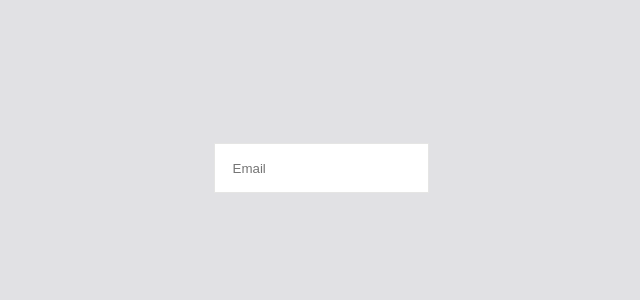
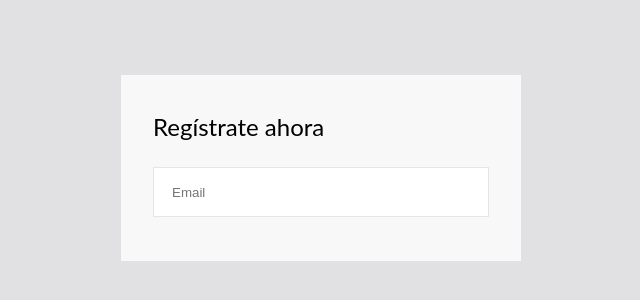
Before and after one commit to eddyriv3ra/uber-form, a React (Create React App) app: page / in a window 1280 px wide. Shown: the part 232-532 px from the top of the page, without its empty margins (319-959 px from the left). Built offline with nearby package versions, Linux system fonts and the light colour scheme.

Commit message:
create TextField component

```diff
--- a/src/components/Container/Container.tsx
+++ b/src/components/Container/Container.tsx
@@ -3,10 +3,22 @@ import styles from "./Container.module.scss";
 
 type PropsType = {
   children: ReactNode;
+  customStyles?: string;
 };
 
-const Container = ({ children }: PropsType): ReactElement => {
-  return <div className={styles.container}>{children}</div>;
+const defaultProps = {
+  customStyles: "",
 };
 
+const Container = ({
+  children,
+  customStyles,
+}: PropsType & typeof defaultProps): ReactElement => {
+  return (
+    <div className={`${styles.container} ${customStyles}`}>{children}</div>
+  );
+};
+
+Container.defaultProps = defaultProps;
+
 export default Container;
--- /dev/null
+++ b/src/components/TextField/TextField.module.scss
@@ -0,0 +1,8 @@
+@import "styles/abstracts/_variables";
+
+.input {
+  height: 5rem;
+  background-color: $color-main-input;
+  border: 1px solid $color-border-input;
+  padding: 0.8rem 1.8rem;
+}
--- /dev/null
+++ b/src/components/TextField/TextField.tsx
@@ -0,0 +1,39 @@
+import React, { ReactElement } from "react";
+import styles from "./TextField.module.scss";
+
+type TextFieldProps = {
+  type: string;
+  name: string;
+  customStyles?: string;
+  onChange: (e: React.ChangeEvent<HTMLInputElement>) => void;
+  value: string;
+  placeholder: string;
+};
+
+const defaultProps = {
+  customStyles: "",
+};
+
+const TextField = ({
+  type,
+  name,
+  customStyles,
+  onChange,
+  value,
+  placeholder,
+}: TextFieldProps & typeof defaultProps): ReactElement => {
+  return (
+    <input
+      type={type}
+      name={name}
+      placeholder={placeholder}
+      className={`${styles.input} ${customStyles}`}
+      value={value}
+      onChange={onChange}
+    />
+  );
+};
+
+TextField.defaultProps = defaultProps;
+
+export default TextField;
--- /dev/null
+++ b/src/components/TextField/index.ts
@@ -0,0 +1 @@
+export { default } from "./TextField";
--- a/src/modules/Form/Form.module.scss
+++ b/src/modules/Form/Form.module.scss
@@ -1,8 +1,15 @@
-@import "styles/abstracts/_variables";
+.container {
+  width: 40rem;
+  padding: 3.2rem;
+}
 
-.input {
-  height: 5rem;
-  background-color: $color-main-input;
-  border: 1px solid $color-border-input;
-  padding: 0.8rem 1.8rem;
+.formInfo {
+  margin-bottom: 2rem;
+  font-size: 2.4rem;
+  font-weight: 400;
 }
+
+.emailInput {
+  width: 100%;
+  margin-bottom: 1.2rem;
+}
--- a/src/modules/Form/Form.tsx
+++ b/src/modules/Form/Form.tsx
@@ -1,27 +1,31 @@
 import React, { ReactElement, useState } from "react";
 import Container from "components/Container";
+import TextField from "components/TextField";
 import styles from "./Form.module.scss";
 
 const Form = (): ReactElement => {
-  const [value, setValue] = useState("");
+  const [value, setValue] = useState({
+    email: "",
+  });
 
   const handleSubmit = (e: React.FormEvent) => {
     e.preventDefault();
   };
 
   const handleChange = (e: React.ChangeEvent<HTMLInputElement>) => {
-    setValue(e.target.value);
+    setValue({ ...value, [e.target.name]: [e.target.value] });
   };
 
   return (
-    <Container>
+    <Container customStyles={styles.container}>
+      <h4 className={styles.formInfo}>Regístrate ahora</h4>
       <form onSubmit={handleSubmit}>
-        <input
-          type="text"
-          name="name"
+        <TextField
+          type="email"
+          name="email"
           placeholder="Email"
-          className={styles.input}
-          value={value}
+          customStyles={styles.emailInput}
+          value={value.email}
           onChange={handleChange}
         />
       </form>
```
Also changed, not shown: 1 other file (tests, documents, lock files or other folders).
